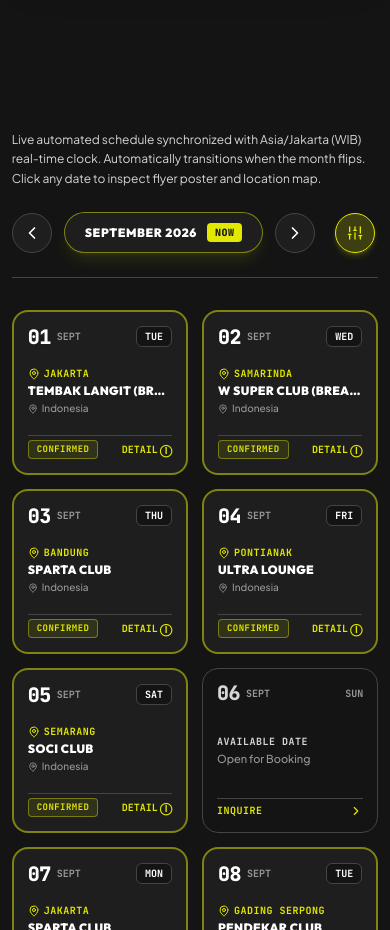
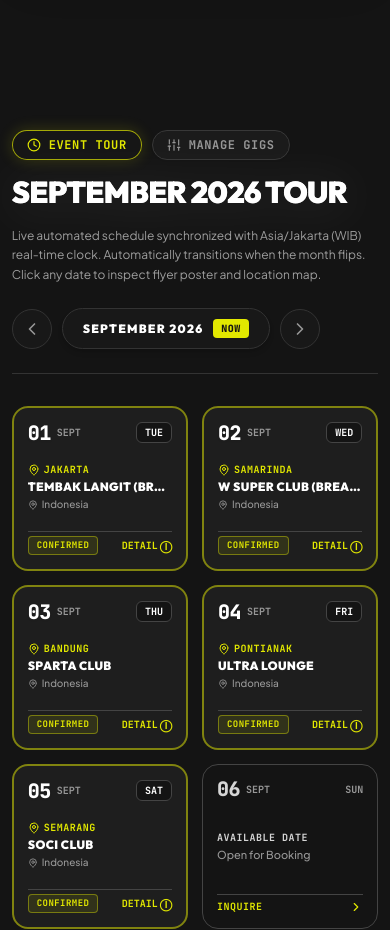
Before and after one commit to pedansaresahku-bit/dj-ronald-3d, a React (Vite) app: page / in a window 390 px wide. Shown: the part 4420-5350 px from the top of the page. Built offline with nearby package versions, Linux system fonts and the light colour scheme; no server answers.

Commit message:
style: update Calendar section header with EVENT TOUR badges, big TOUR title, and month switcher controls

```diff
--- a/src/components/CalendarCMS.jsx
+++ b/src/components/CalendarCMS.jsx
@@ -10,7 +10,8 @@ import {
   ExternalLink,
   X,
   Ticket,
-  Sliders
+  Sliders,
+  Clock
 } from 'lucide-react';
 
 export default function CalendarCMS({
@@ -117,37 +118,62 @@ export default function CalendarCMS({
     <section id="kalender" className="py-20 relative z-10 bg-[#141414]">
       <div className="w-[94%] max-w-[1600px] mx-auto">
 
-        {/* Top Header & Month Switcher Bar */}
-        <div className="flex flex-col lg:flex-row lg:items-center justify-between gap-6 mb-8 border-b border-[#444444] pb-6">
+        {/* Top Header & Badges */}
+        <div className="mb-8 border-b border-[#333333] pb-6">
+          {/* Pills / Tags Row */}
+          <div className="flex items-center gap-2.5 mb-3.5">
+            {/* EVENT TOUR Pill */}
+            <div className="inline-flex items-center gap-2 px-3.5 py-1.5 rounded-full bg-[#161616] border border-[#E2E800]/70 text-[#E2E800] text-xs font-mono font-bold tracking-wider uppercase shadow-[0_0_15px_rgba(226,232,0,0.18)]">
+              <Clock className="w-3.5 h-3.5 text-[#E2E800]" />
+              <span>EVENT TOUR</span>
+            </div>
 
+            {/* MANAGE GIGS Pill */}
+            {onOpenCMS && (
+              <button
+                onClick={onOpenCMS}
+                className="inline-flex items-center gap-2 px-3.5 py-1.5 rounded-full bg-[#1b1b1b] border border-[#383838] hover:border-[#E2E800] text-[#979797] hover:text-white text-xs font-mono font-bold tracking-wider uppercase transition-all shadow-sm cursor-pointer"
+              >
+                <Sliders className="w-3.5 h-3.5" />
+                <span>MANAGE GIGS</span>
+              </button>
+            )}
+          </div>
+
+          {/* Big Title: SEPTEMBER 2026 TOUR */}
+          <h2 className="font-display font-black text-3xl sm:text-5xl md:text-6xl lg:text-7xl tracking-tight uppercase mb-4 text-white bg-gradient-to-b from-white via-[#E8E8E8] to-[#999999] bg-clip-text text-transparent drop-shadow-[0_4px_24px_rgba(255,255,255,0.12)]">
+            {monthNames[currentMonth]} {currentYear} TOUR
+          </h2>
+
+          {/* Subtitle & Month Switcher Row */}
+          <div className="flex flex-col lg:flex-row lg:items-center justify-between gap-6">
             {/* Subtitle / Realtime Clock Description */}
             <div className="max-w-2xl">
-            <p className="text-[#D6D6D6] text-xs sm:text-sm font-normal leading-relaxed">
+              <p className="text-[#9E9E9E] text-xs sm:text-sm font-normal leading-relaxed">
                 Live automated schedule synchronized with Asia/Jakarta (WIB) real-time clock. Automatically transitions when the month flips. Click any date to inspect flyer poster and location map.
               </p>
             </div>
 
             {/* Month Switcher Controls */}
-          <div className="flex items-center gap-3 self-start lg:self-auto">
-
+            <div className="flex items-center gap-2.5 shrink-0 self-start lg:self-auto">
               {/* Prev Month Button */}
               <button
                 onClick={handlePrevMonth}
                 aria-label="Previous Month"
-              className="w-10 h-10 rounded-full bg-[#1e1e1e] border border-[#444444] text-white flex items-center justify-center hover:bg-[#E2E800] hover:text-[#141414] hover:border-[#E2E800] transition-all"
+                className="w-10 h-10 rounded-full bg-[#181818] border border-[#333333] hover:border-[#E2E800] text-[#979797] hover:text-white flex items-center justify-center transition-all cursor-pointer hover:bg-[#202020]"
               >
                 <ChevronLeft className="w-5 h-5" />
               </button>
 
               {/* Current Month & Year Display Pill */}
-            <div className="px-5 py-2.5 rounded-full bg-[#1e1e1e] border border-[#E2E800]/50 flex items-center gap-2.5 shadow-lg shadow-[#E2E800]/10">
-              <span className="font-display font-black text-xs sm:text-sm tracking-wider text-white">
+              <div className="px-5 py-2.5 rounded-full bg-[#181818] border border-[#333333] flex items-center gap-2.5 shadow-md">
+                <span className="font-display font-black text-xs sm:text-sm tracking-widest text-white uppercase">
                   {monthNames[currentMonth]} {currentYear}
                 </span>
 
-              {/* NOW Badge if viewing September 2026 */}
-              {currentYear === 2026 && currentMonth === 8 && (
-                <span className="px-2 py-0.5 rounded text-[10px] font-mono font-black bg-[#E2E800] text-[#141414] tracking-wider uppercase">
+                {/* NOW Badge if viewing current real month or default September 2026 */}
+                {((currentYear === today.getFullYear() && currentMonth === today.getMonth()) || (currentYear === 2026 && currentMonth === 8)) && (
+                  <span className="px-2 py-0.5 rounded text-[10px] font-mono font-black bg-[#E2E800] text-[#141414] tracking-wider uppercase shadow-sm">
                     NOW
                   </span>
                 )}
@@ -157,24 +183,12 @@ export default function CalendarCMS({
               <button
                 onClick={handleNextMonth}
                 aria-label="Next Month"
-              className="w-10 h-10 rounded-full bg-[#1e1e1e] border border-[#444444] text-white flex items-center justify-center hover:bg-[#E2E800] hover:text-[#141414] hover:border-[#E2E800] transition-all"
+                className="w-10 h-10 rounded-full bg-[#181818] border border-[#333333] hover:border-[#E2E800] text-[#979797] hover:text-white flex items-center justify-center transition-all cursor-pointer hover:bg-[#202020]"
               >
                 <ChevronRight className="w-5 h-5" />
               </button>
-
-            {/* CMS Manager Button */}
-            {onOpenCMS && (
-              <button
-                onClick={onOpenCMS}
-                title="Kelola Event (Cloudflare D1 CMS)"
-                className="w-10 h-10 ml-2 rounded-full bg-[#E2E800]/20 border border-[#E2E800] text-[#E2E800] flex items-center justify-center hover:bg-[#E2E800] hover:text-[#141414] transition-all shadow-md shadow-[#E2E800]/20 font-bold"
-              >
-                <Sliders className="w-4 h-4" />
-              </button>
-            )}
-
             </div>
-
+          </div>
         </div>
 
         {/* 6-Column Calendar Grid */}
```
Lines whose indentation alone changed are shown as unchanged.
